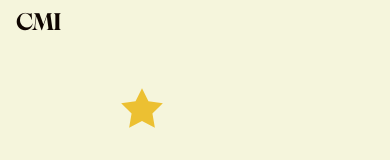
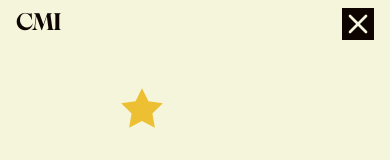
Before and after one commit to CMI-James/main-portfolio, a Next.js app: page / in a window 390 px wide. Both pictures are taken after a click on the button 358 px from the left and 24 px from the top of the page. Shown: the top 160 px of the page. Built offline with nearby package versions, Linux system fonts and the light colour scheme.

Commit message:
feat: added floating objects to the homepage

```diff
--- a/src/components/navbar/Navbar.jsx
+++ b/src/components/navbar/Navbar.jsx
@@ -124,14 +124,16 @@ const Navbar = ({ controls }) => {
                 setIsReversed(!isReversed);
               }}
             >
-              <MenuBar />
+              <MenuBar currentTheme={themeClass} />
             </div>
           </div>
         </div>
 
         <div className="flex sm:hidden">
           {" "}
-          <AnimatePresence mode="wait">{isActive && <Nav />}</AnimatePresence>
+          <AnimatePresence mode="wait">
+            {isActive && <Nav currentTheme={themeClass} />}
+          </AnimatePresence>
         </div>
 
         <ul className="hidden sm:flex gap-10 items-center justify-between z-[100000] ">
@@ -140,7 +142,7 @@ const Navbar = ({ controls }) => {
               <Link href={link.href} scroll={false} className="relative">
                 <span>{link.label}</span>
                 <span
-                  className={`absolute bottom-0 left-0 h-[0.10em] w-0 rounded-full bg-brown-1000 dark:bg-beige duration-700 ease-in-out group-hover:w-full`}
+                  className={`absolute bottom-0 left-0 h-[0.10em] w-0 rounded-full bg-brown-1000 dark:bg-beige duration-700  group-hover:w-full`}
                 ></span>
               </Link>
             </li>
--- a/src/components/navbar/ui/menubar.jsx
+++ b/src/components/navbar/ui/menubar.jsx
@@ -4,9 +4,19 @@ import { useState, useEffect } from "react";
 import { motion, AnimatePresence } from "framer-motion";
 import { Menu, X } from "lucide-react";
 
-const MenuBar = () => {
+const MenuBar = ({ currentTheme = "theme-dark-light" }) => {
   const [isActive, setIsActive] = useState(false);
   const [isDelayedActive, setIsDelayedActive] = useState(false);
+
+  // Determine icon themes based on current navbar theme
+  const menuIconTheme =
+    currentTheme === "theme-dark-light"
+      ? "theme-dark-light"
+      : "theme-light-dark";
+  const closeIconTheme =
+    currentTheme === "theme-dark-light"
+      ? "theme-light-dark"
+      : "theme-dark-light";
 
   useEffect(() => {
     let timer;
@@ -57,13 +67,7 @@ const MenuBar = () => {
             exit="exit"
             transition={{ duration: 0.5 }}
           >
-            <Menu
-              className={`w-auto h-8 ${
-                isDelayedActive
-                  ? "text-beige dark:text-brown-1000"
-                  : "text-brown-1000 dark:text-beige"
-              }`}
-            />
+            <Menu className={`w-auto h-8 ${menuIconTheme}`} />
           </motion.div>
         ) : (
           <motion.div
@@ -74,13 +78,7 @@ const MenuBar = () => {
             exit="exit"
             transition={{ duration: 0.5 }}
           >
-            <X
-              className={`w-auto h-8 ${
-                isDelayedActive
-                  ? "text-beige dark:text-brown-1000"
-                  : "text-brown-1000 dark:text-beige"
-              }`}
-            />
+            <X className={`w-auto h-8 ${closeIconTheme}`} />
           </motion.div>
         )}
       </AnimatePresence>
--- a/src/components/navbar/ui/nav.jsx
+++ b/src/components/navbar/ui/nav.jsx
@@ -1,11 +1,12 @@
-import React, { useEffect, useState } from "react";
+"use client";
+
+import { useEffect, useState } from "react";
 import { motion } from "framer-motion";
-import { useRouter } from "next/router"; // Replacing useLocation with useRouter
+import { useRouter } from "next/router";
 import { menuSlide } from "./anim";
 import NavLink from "./link";
 import Curve from "./curve";
 import NavFooter from "./footer";
-
 
 const navItems = [
   { title: "Home", href: "/" },
@@ -15,9 +16,15 @@ const navItems = [
   { title: "Contact", href: "/contact" },
 ];
 
-export default function Nav() {
-  const router = useRouter(); // Using useRouter for routing
+export default function Nav({ currentTheme = "theme-dark-light" }) {
+  const router = useRouter();
   const [selectedIndicator, setSelectedIndicator] = useState(router.pathname);
+
+  // Determine the reverse theme for Nav
+  const navTheme =
+    currentTheme === "theme-dark-light"
+      ? "theme-light-dark"
+      : "theme-dark-light";
 
   useEffect(() => {
     setSelectedIndicator(router.pathname);
@@ -29,7 +36,7 @@ export default function Nav() {
       initial="initial"
       animate="enter"
       exit="exit"
-      className={`h-screen w-[80%] sm:w-[50%] md:w-[40%] xl:w-[25%] fixed right-0 top-0 theme-light-dark`}
+      className={`h-screen w-[80%] sm:w-[50%] md:w-[40%] xl:w-[25%] fixed right-0 top-0  ${navTheme}`}
     >
       <div className="box-border h-screen flex justify-between pt-[5rem] pb-[5rem] items-center flex-col">
         <div
```
